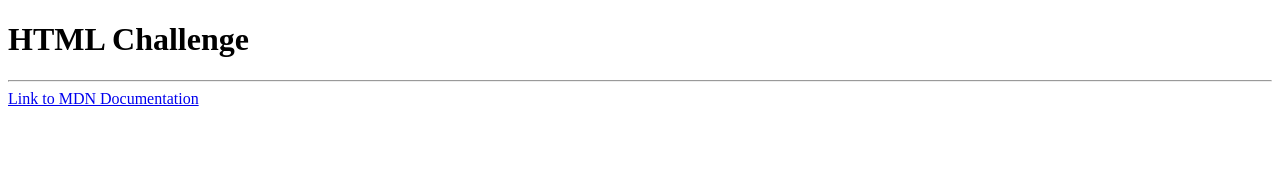
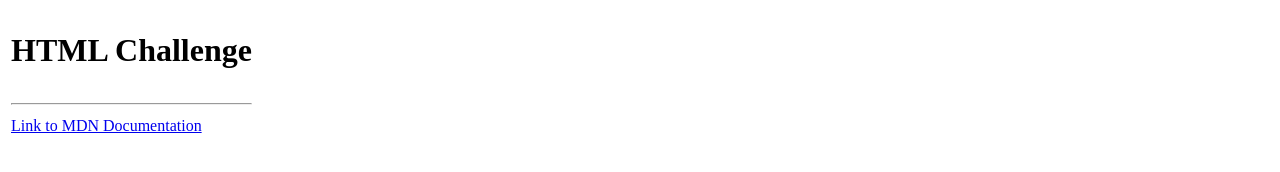
Before and after one commit to BlitzGaming4U/CV, a plain HTML site: page HTML Challenge.html in a window 1280 px wide. Drawn offline with Linux system fonts and the light colour scheme.

Commit message:
Update HTML Challenge.html

```diff
--- a/HTML Challenge.html
+++ b/HTML Challenge.html
@@ -1,12 +1,18 @@
 <!DOCTYPE html>
-<html lang="en" dir="ltr">
-  <head>
-    <meta charset="utf-8">
-    <title>HTML Challenge</title>
-  </head>
-  <body>
-    <h1>HTML Challenge</h1>
-    <hr>
-  <a href="https://developer.mozilla.org/en-US/">Link to MDN Documentation</a>
-  </body>
+<html>
+  <meta charset="utf-8">
+  <title>HTML Challenge</title>
+  <table>
+    <tr>
+      <th><h1>HTML Challenge</h1></th>
+    </tr>
+
+    <tr>
+      <td><hr></td>
+    </tr>
+
+    <tr>
+      <td><a href="https://developer.mozilla.org/en-US/">Link to MDN Documentation</a></td>
+    </tr>
+  </table>
 </html>
```
